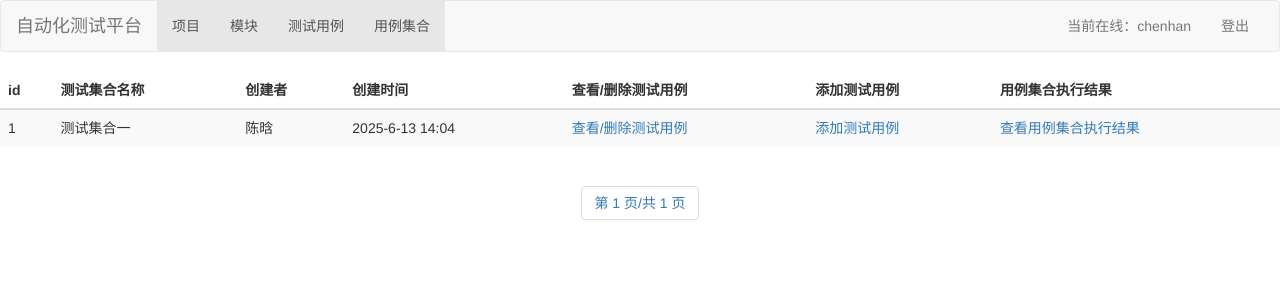
After one commit to chenha2002/InterfaceAtuoTest, a Django app: page /case_suite/ in a window 1280 px wide. The commit adds this page. Shown: the top 300 px of the page. Run offline with Django 4.2, Linux system fonts and the light colour scheme; a user stored in the database is signed in; data comes from the database, SQL or seed files in the repository; both versions use the stored data as it was after the commit; parts of the project's set-up code (start-up, migrations or seed data) failed here and were passed over; some libraries are stand-ins or nearby versions.

Commit message:
用例集合

```diff
--- a/InterfaceAutoTest/settings.py
+++ b/InterfaceAutoTest/settings.py
@@ -25,7 +25,7 @@ SECRET_KEY = "django-insecure-v*-5ftt!4%++gfkiftp)*mn(78ttuv$(6k%!ps4@=e3-d%hvwn
 # SECURITY WARNING: don't run with debug turned on in production!
 DEBUG = True
 
-ALLOWED_HOSTS = ['192.168.124.11','localhost','127.0.0.1']
+ALLOWED_HOSTS = ['192.168.124.11','localhost','127.0.0.1','10.110.11.213']
 
 
 # Application definition
@@ -46,7 +46,7 @@ MIDDLEWARE = [
     "django.contrib.sessions.middleware.SessionMiddleware",
     "django.middleware.common.CommonMiddleware",
     'django.middleware.locale.LocaleMiddleware',
-    "django.middleware.csrf.CsrfViewMiddleware",
+    # "django.middleware.csrf.CsrfViewMiddleware",
     "django.contrib.auth.middleware.AuthenticationMiddleware",
     "django.contrib.messages.middleware.MessageMiddleware",
     "django.middleware.clickjacking.XFrameOptionsMiddleware",
--- a/interfacetestplatform/admin.py
+++ b/interfacetestplatform/admin.py
@@ -19,3 +19,7 @@ class TestCaseAdmin(admin.ModelAdmin):
         "extract_var", "request_method", "status", "created_time", "updated_time", "user")
 
 admin.site.register(models.TestCase, TestCaseAdmin)
+
+class CaseSuiteAdmin(admin.ModelAdmin):
+    list_display = ("id", "suite_desc", "creator", "create_time")
+admin.site.register(models.CaseSuite, CaseSuiteAdmin)
--- a/interfacetestplatform/models.py
+++ b/interfacetestplatform/models.py
@@ -58,3 +58,15 @@ class TestCase(models.Model):
     class Meta:
         verbose_name = '测试用例表'
         verbose_name_plural = '测试用例表'
+
+class CaseSuite(models.Model):
+    id = models.AutoField(primary_key=True)
+    suite_desc = models.CharField('用例集合描述',max_length=100,blank=True,null=True)
+    if_execute = models.CharField('是否执行',null=False,default=0,help_text='0:执行，1：不执行')
+    test_case_model =models.CharField('测试执行模式',max_length=100,blank=True,null=True,help_text='data/keyword')
+    creator = models.CharField('创建人',max_length=50,blank=True,null=True)
+    create_time =models.DateTimeField('创建时间',auto_now=True)
+
+    class Meta:
+        verbose_name = '用例集合表'
+        verbose_name_plural = '用例集合表'
--- a/interfacetestplatform/templates/base.html
+++ b/interfacetestplatform/templates/base.html
@@ -40,6 +40,7 @@
                 <li class="active"><a href="/project/">项目</a></li>
                 <li class="active"><a href="/module/">模块</a></li>
                 <li class="active"><a href="/test_case/">测试用例</a></li>
+                <li class="active"><a href="/case_suite/">用例集合</a></li>
             </ul>
             <ul class="nav navbar-nav navbar-right">
                 {% if request.user.is_authenticated %}
--- /dev/null
+++ b/interfacetestplatform/templates/case_suite.html
@@ -0,0 +1,59 @@
+{% extends 'base.html' %}
+{% load static %}
+{% block title %}测试集合{% endblock %}
+{% block content %}
+<form action="" method="POST">
+    {% csrf_token %}
+
+    <div class="table-responsive">
+        <table class="table table-striped">
+            <thead>
+            <tr>
+                <th>id</th>
+                <th>测试集合名称</th>
+                <th>创建者</th>
+                <th>创建时间</th>
+                <th>查看/删除测试用例</th>
+                <th>添加测试用例</th>
+                <th>用例集合执行结果</th>
+            </tr>
+            </thead>
+            <tbody>
+
+            {% for case_suite in case_suites %}
+            <tr>
+                <td>{{ case_suite.id }}</td>
+                <td>{{ case_suite.suite_desc }}</td>
+                <td>{{ case_suite.creator }}</td>
+                <td>{{ case_suite.create_time|date:"Y-n-d H:i" }}</td>
+                <td><a href="">查看/删除测试用例</a></td>
+                <td><a href="">添加测试用例</a></td>
+                <td><a href="">查看用例集合执行结果</a></td>
+            </tr>
+            {% endfor %}
+            </tbody>
+        </table>
+    </div>
+</form>
+
+{# 实现分页标签的代码 #}
+{# 这里使用 bootstrap 渲染页面 #}
+<div id="pages" class="text-center">
+    <nav>
+        <ul class="pagination">
+            <li class="step-links">
+                {% if case_suites.has_previous %}
+                <a class='active' href="?page={{ case_suites.previous_page_number }}">上一页</a>
+                {% endif %}
+
+                <span class="current">
+                    第 {{ case_suites.number }} 页/共 {{ case_suites.paginator.num_pages }} 页</span>
+
+                {% if case_suites.has_next %}
+                <a class='active' href="?page={{ case_suites.next_page_number }}">下一页</a>
+                {% endif %}
+            </li>
+        </ul>
+    </nav>
+</div>
+{% endblock %}
--- a/interfacetestplatform/urls.py
+++ b/interfacetestplatform/urls.py
@@ -11,4 +11,5 @@ urlpatterns = [
     path('test_case/', views.test_case, name="test_case"),
     re_path('test_case_detail/(?P<test_case_id>[0-9]+)', views.test_case_detail, name="test_case_detail"),
     re_path('module_test_cases/(?P<module_id>[0-9]+)/$', views.module_test_cases, name="module_test_cases"),
+    path('case_suite/',views.test_suite,name="case_suite")
 ]
--- a/interfacetestplatform/views.py
+++ b/interfacetestplatform/views.py
@@ -4,7 +4,7 @@ from django.core.paginator import Paginator, PageNotAnInteger, InvalidPage
 from django.contrib.auth.decorators import login_required
 from .form import UserForm
 import traceback
-from .models import Project, Model, TestCase
+from .models import Project, Model, TestCase,CaseSuite
 
 # 封装分页函数
 def get_paginator(request,data):
@@ -130,6 +130,13 @@ def module_test_cases(request,module_id):
     test_cases = TestCase.objects.filter(belong_module=module).order_by('-id')
     return render(request, 'test_case.html', {'test_cases': get_paginator(request, test_cases)})
 
+# 用例集合展示
+@login_required
+def test_suite(request):
+    case_suites = CaseSuite.objects.filter().order_by('-create_time')
+    return render(request,'case_suite.html',{'case_suites': get_paginator(request, case_suites)})
+
+
 
 # 登出的视图函数：重定向至login视图函数
 @login_required
```
Also changed, not shown: db.sqlite3, interfacetestplatform/migrations/0005_casesuite.py (added).
